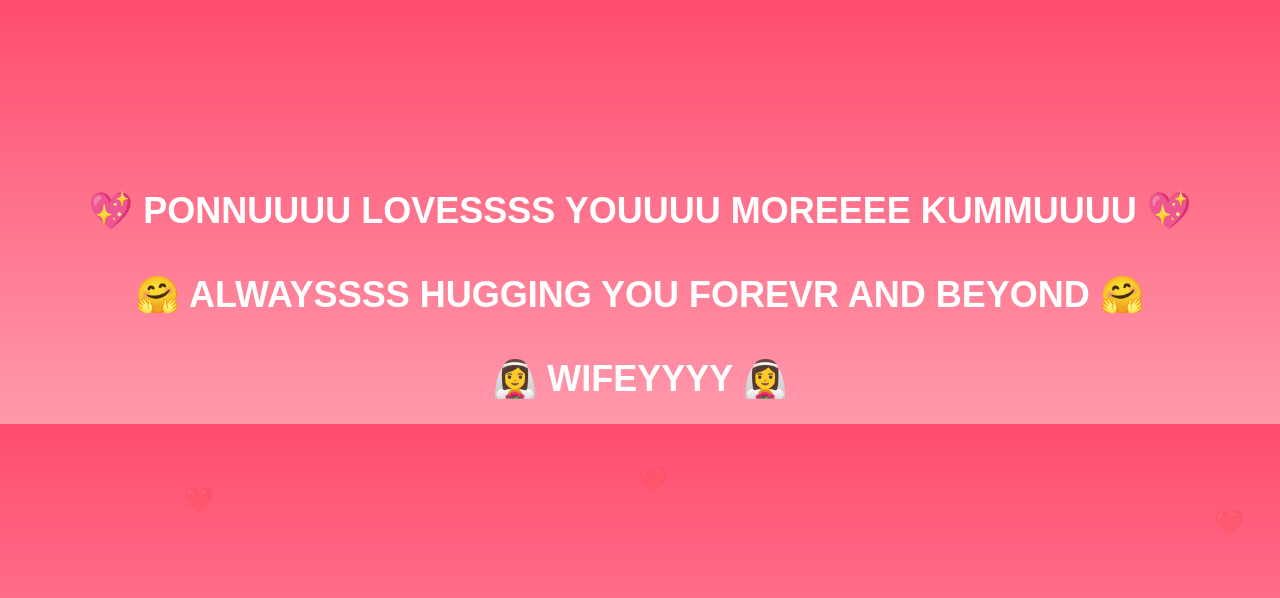
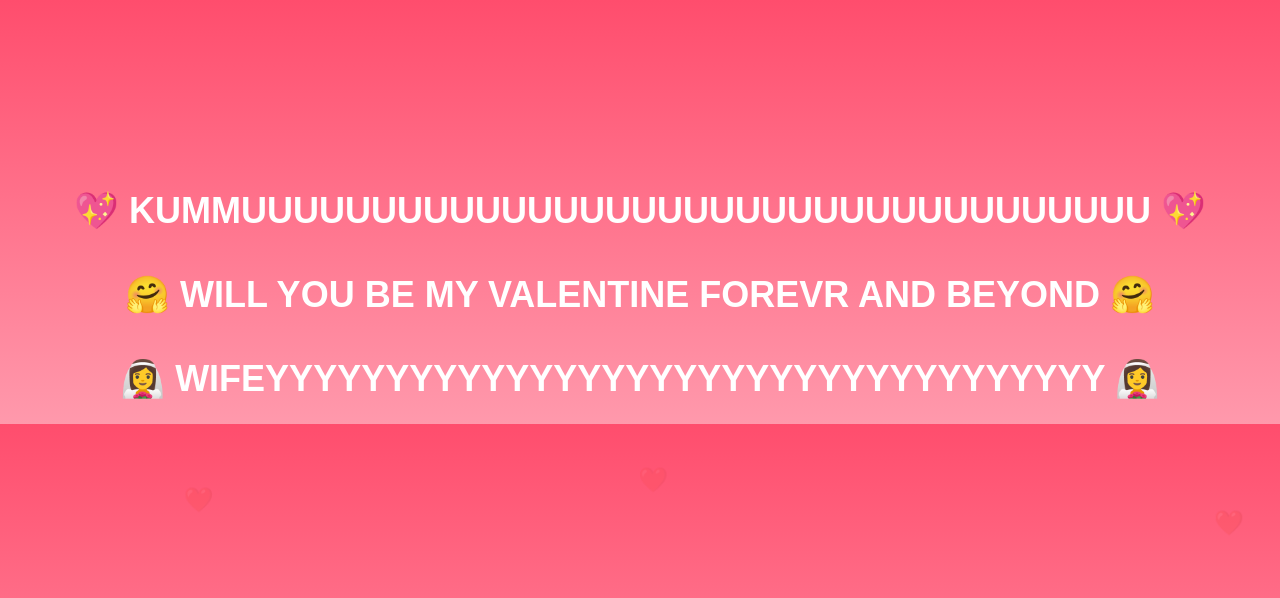
Before and after one commit to Reddy-PLK/love-qr, a Flask app: page /love in a window 1280 px wide. Shown: the top 598 px of the page. Run offline with Flask 3, Linux system fonts and the light colour scheme.

Commit message:
Update love.html

```diff
--- a/templates/love.html
+++ b/templates/love.html
@@ -34,9 +34,9 @@ h1 {
 <body>
 
 <h1>
-💖 PONNUUUU LOVESSSS YOUUUU MOREEEE KUMMUUUU 💖<br><br>
-🤗 ALWAYSSSS HUGGING YOU FOREVR AND BEYOND 🤗<br><br>
-👰‍♀️ WIFEYYYY 👰‍♀️
+💖 KUMMUUUUUUUUUUUUUUUUUUUUUUUUUUUUUUUUUUU 💖<br><br>
+🤗 WILL YOU BE MY VALENTINE FOREVR AND BEYOND 🤗<br><br>
+👰‍♀️ WIFEYYYYYYYYYYYYYYYYYYYYYYYYYYYYYYYYYYY 👰‍♀️
 </h1>
 
 <audio autoplay loop>
```
